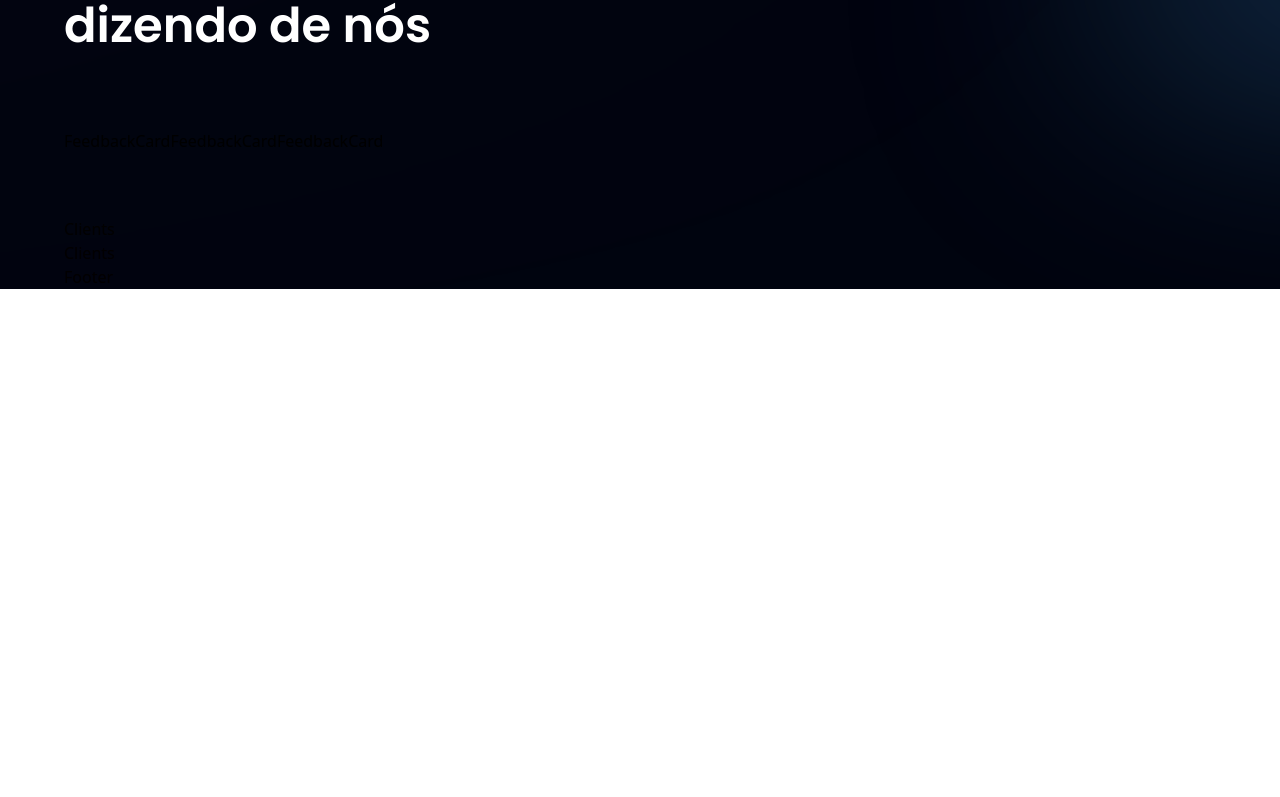
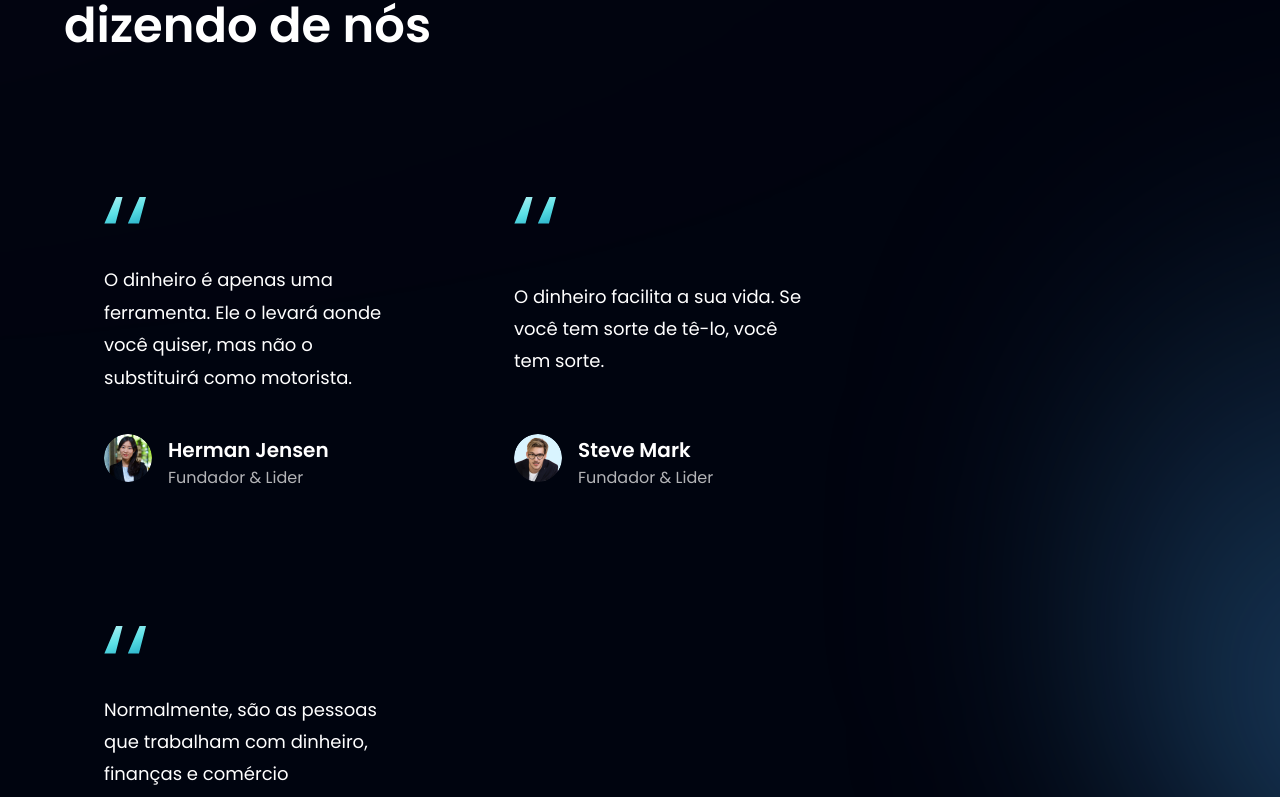
Before and after one commit to paulosrlj/BankUi, a React (Vite) app: page / in a window 1280 px wide. Shown: the part 3153-3950 px from the top of the page. Before the commit the page ends 3442 px from the top, so only its background shows below. Built offline with nearby package versions, Linux system fonts and the light colour scheme.

Commit message:
feat: add FeedbackCard

```diff
--- a/src/components/FeedbackCard.tsx
+++ b/src/components/FeedbackCard.tsx
@@ -1,9 +1,37 @@
-import React from 'react'
+import { quotes } from "../assets";
 
-function FeedbackCard() {
+type Props = {
+  content: string;
+  name: string;
+  title: string;
+  img: string;
+};
+
+function FeedbackCard({ content, name, title, img }: Props) {
   return (
-    <div>FeedbackCard</div>
-  )
+    <div className="flex justify-between flex-col px-10 py-12 rounded-[20px]  max-w-[370px] md:mr-10 sm:mr-5 mr-0 my-5 feedback-card">
+      <img
+        src={quotes}
+        alt="double_quotes"
+        className="w-[42.6px] h-[27.6px] object-contain"
+      />
+      <p className="font-poppins font-normal text-[18px] leading-[32.4px] text-white my-10">
+        {content}
+      </p>
+
+      <div className="flex flex-row">
+        <img src={img} alt={name} className="w-[48px] h-[48px] rounded-full" />
+        <div className="flex flex-col ml-4">
+          <h4 className="font-poppins font-semibold text-[20px] leading-[32px] text-white">
+            {name}
+          </h4>
+          <p className="font-poppins font-normal text-[16px] leading-[24px] text-dimWhite">
+            {title}
+          </p>
+        </div>
+      </div>
+    </div>
+  );
 }
 
-export default FeedbackCard
+export default FeedbackCard;
```
